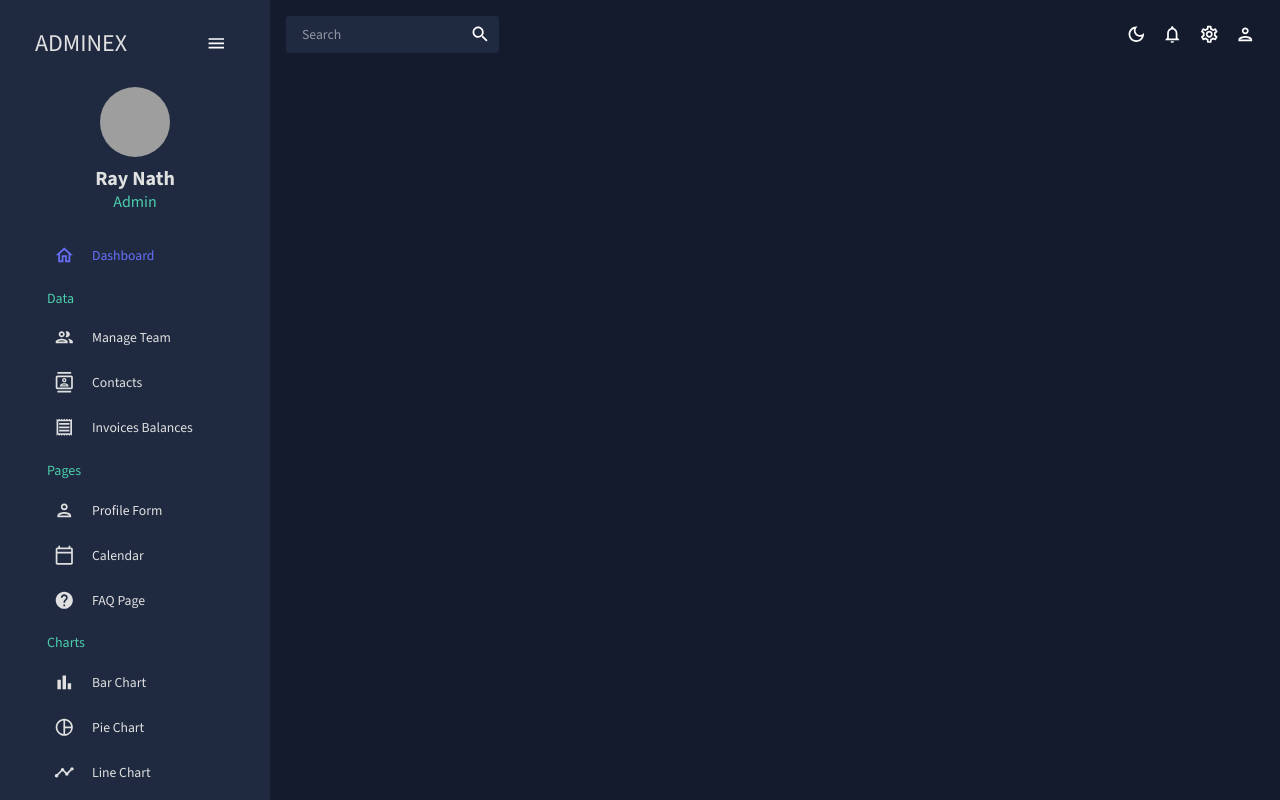
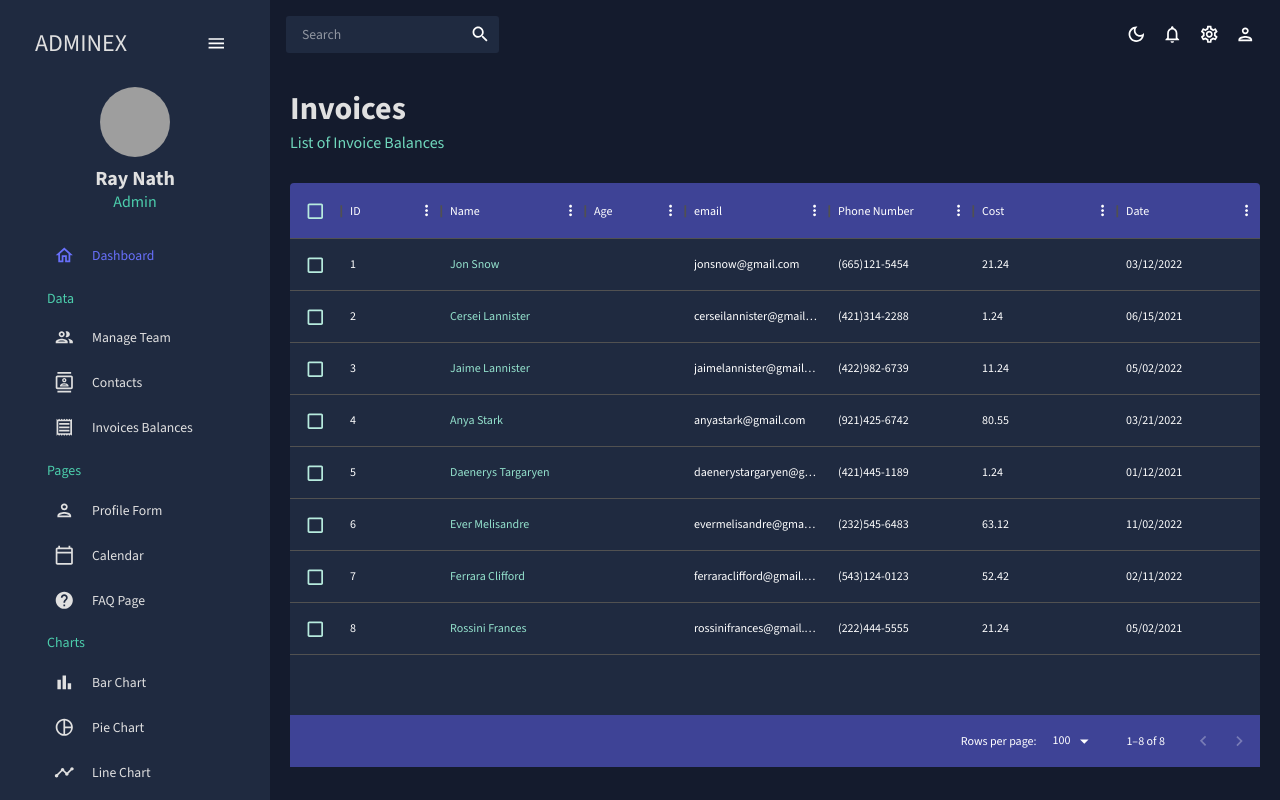
Before and after one commit to coderZel0/Dashboard, a React (Create React App) app: page /invoices in a window 1280 px wide. Built offline with nearby package versions, Linux system fonts and the light colour scheme; grey boxes are pictures that could not be loaded.

Commit message:
applied styles to data grid and added contacts and invoices page

```diff
--- a/src/App.js
+++ b/src/App.js
@@ -6,6 +6,8 @@ import { Routes,Route } from 'react-router-dom';
 import Dashboard from './scenes/dashboard';
 import Sidebar from './scenes/globals/Sidebar'
 import Team from './scenes/team';
+import Contacts from './scenes/contacts';
+import Invoices from './scenes/invoices';
 
 function App() {
 
@@ -22,6 +24,8 @@ function App() {
             <Routes>
               <Route path='/' element={<Dashboard />}/>
               <Route path='/team' element={<Team />} />
+              <Route path='/contacts' element={<Contacts/>} />
+              <Route path='/invoices' element={<Invoices/>}/>
             </Routes>
           </main>
         </div>
--- /dev/null
+++ b/src/scenes/contacts/index.js
@@ -0,0 +1,62 @@
+import React from "react";
+import { Box,useTheme } from "@mui/material";
+import { tokens } from "../../theme";
+import { mockDataContacts } from "../../data/mockdata";
+import { DataGrid,GridToolbar } from "@mui/x-data-grid";
+import Header from "../../components/Header";
+
+
+const Contacts = () => {
+    const theme = useTheme();
+    const colors = tokens(theme.palette.mode);
+
+    const columns = [
+        {field:"id",headerName:"ID",flex:0.5},
+        {field:"registrarId",headerName:"RegistrarId"},
+        {field:"name",headerName:"Name",flex:1,cellClassName:"name-column--cell"},
+        {field:"age",headerName:"Age",type:"number",headerAlign:"left",align:"left"},
+        {field:"email",headName:"Email",flex:1},
+        {field:"phone",headerName:"Phone Number",flex:1},
+        {field:"address" , headerName:"Address" ,flex:1},
+        {field:"city",headerName:"City",flex:1},
+        {field:"zipCode",headerName:"Zip Code",flex:1}
+    ];
+
+    return (
+        <Box m="20px">
+            <Header title="Contacts" subtitle="List of contacts for future reference" />
+            <Box m="20px 0px 0px 0px" height="73vh"
+            sx={{
+                "& .MuiDataGrid-root":{
+                    border:"none"
+                },
+                "& .MuiDataGrid-cell":{
+                    borderBottom:"none"
+                },
+                "& .name-column--cell":{
+                    color:colors.greenAccent[300]
+                },
+                "& .MuiDataGrid-columnHeaders":{
+                    backgroundColor:colors.blueAccent[700],
+                    borderBottom:""
+                },
+                "& .MuiDataGrid-virtualScroller":{
+                    backgroundColor:colors.primary[400]
+                },
+                "& .MuiDataGrid-footerContainer":{
+                    borderTop:"none",
+                    backgroundColor:colors.blueAccent[700]
+                },
+                "& .MuiDataGrid-toolbarContainer .MuiButton-text":{
+                    color:colors.grey[100]
+                }
+            }}
+            >
+                <DataGrid rows={mockDataContacts} columns={columns} slots={{toolbar:GridToolbar}} />
+            </Box>
+        </Box>
+    )
+}
+
+
+export default Contacts;
--- /dev/null
+++ b/src/scenes/invoices/index.js
@@ -0,0 +1,65 @@
+import React from "react";
+import { Box,Typography,useTheme } from "@mui/material";
+import { tokens } from "../../theme";
+import { mockDataInvoices } from "../../data/mockdata";
+import { DataGrid } from "@mui/x-data-grid";
+import Header from "../../components/Header";
+
+
+const Invoices = () => {
+    const theme = useTheme();
+    const colors = tokens(theme.palette.mode);
+
+    const columns = [
+        {field:"id",headerName:"ID"},
+
+        {field:"name",headerName:"Name",flex:1,cellClassName:"name-column--cell"},
+        {field:"age",headerName:"Age",type:"number",headerAlign:"left",align:"left"},
+        {field:"email",headName:"Email",flex:1},
+        {field:"phone",headerName:"Phone Number",flex:1},
+        {field:"cost" , headerName:"Cost" ,flex:1 , renderCell:({row:{cost}})=>{
+            <Typography color={colors.greenAccent[500]}>
+                {cost}
+            </Typography>
+        }},
+       {field:"date",headerName:"Date",flex:1}
+    ];
+
+    return (
+        <Box m="20px">
+            <Header title="Invoices" subtitle="List of Invoice Balances" />
+            <Box m="20px 0px 0px 0px" height="73vh"
+            sx={{
+                "& .MuiDataGrid-root":{
+                    border:"none"
+                },
+                "& .MuiDataGrid-cell":{
+                    borderBottom:"none"
+                },
+                "& .name-column--cell":{
+                    color:colors.greenAccent[300]
+                },
+                "& .MuiDataGrid-columnHeaders":{
+                    backgroundColor:colors.blueAccent[700],
+                    borderBottom:""
+                },
+                "& .MuiDataGrid-virtualScroller":{
+                    backgroundColor:colors.primary[400]
+                },
+                "& .MuiDataGrid-footerContainer":{
+                    borderTop:"none",
+                    backgroundColor:colors.blueAccent[700]
+                },
+                "& .MuiCheckbox-root":{
+                    color:`${colors.greenAccent[200]} !important`
+                }
+            }}
+            >
+                <DataGrid checkboxSelection rows={mockDataInvoices} columns={columns} />
+            </Box>
+        </Box>
+    )
+}
+
+
+export default Invoices;
--- a/src/scenes/team/index.js
+++ b/src/scenes/team/index.js
@@ -51,7 +51,30 @@ const Team = () => {
     return (
         <Box m="20px">
             <Header title="TEAM" subtitle="Managing the team members" />
-            <Box m="20px 0px 0px 0px" height="73vh">
+            <Box m="20px 0px 0px 0px" height="73vh"
+            sx={{
+                "& .MuiDataGrid-root":{
+                    border:"none"
+                },
+                "& .MuiDataGrid-cell":{
+                    borderBottom:"none"
+                },
+                "& .name-column--cell":{
+                    color:colors.greenAccent[300]
+                },
+                "& .MuiDataGrid-columnHeaders":{
+                    backgroundColor:colors.blueAccent[700],
+                    borderBottom:""
+                },
+                "& .MuiDataGrid-virtualScroller":{
+                    backgroundColor:colors.primary[400]
+                },
+                "& .MuiDataGrid-footerContainer":{
+                    borderTop:"none",
+                    backgroundColor:colors.blueAccent[700]
+                }
+            }}
+            >
                 <DataGrid rows={mockDataTeam} columns={columns} />
             </Box>
         </Box>
```
